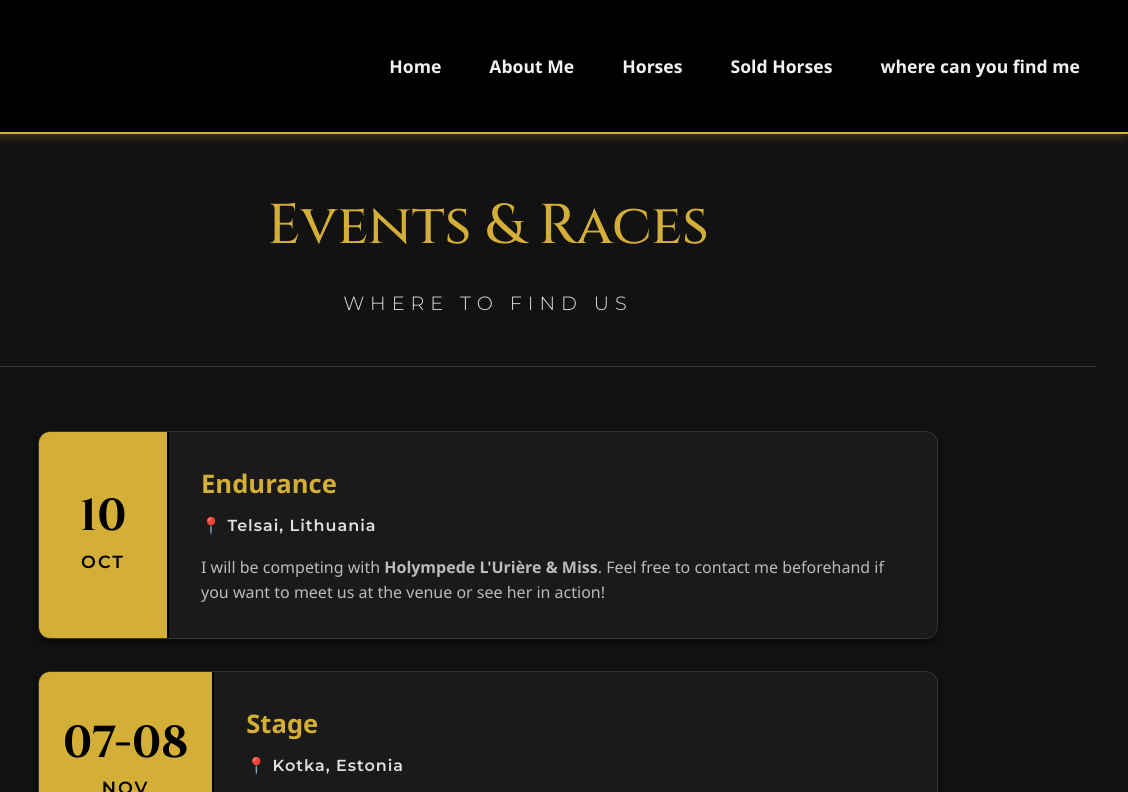
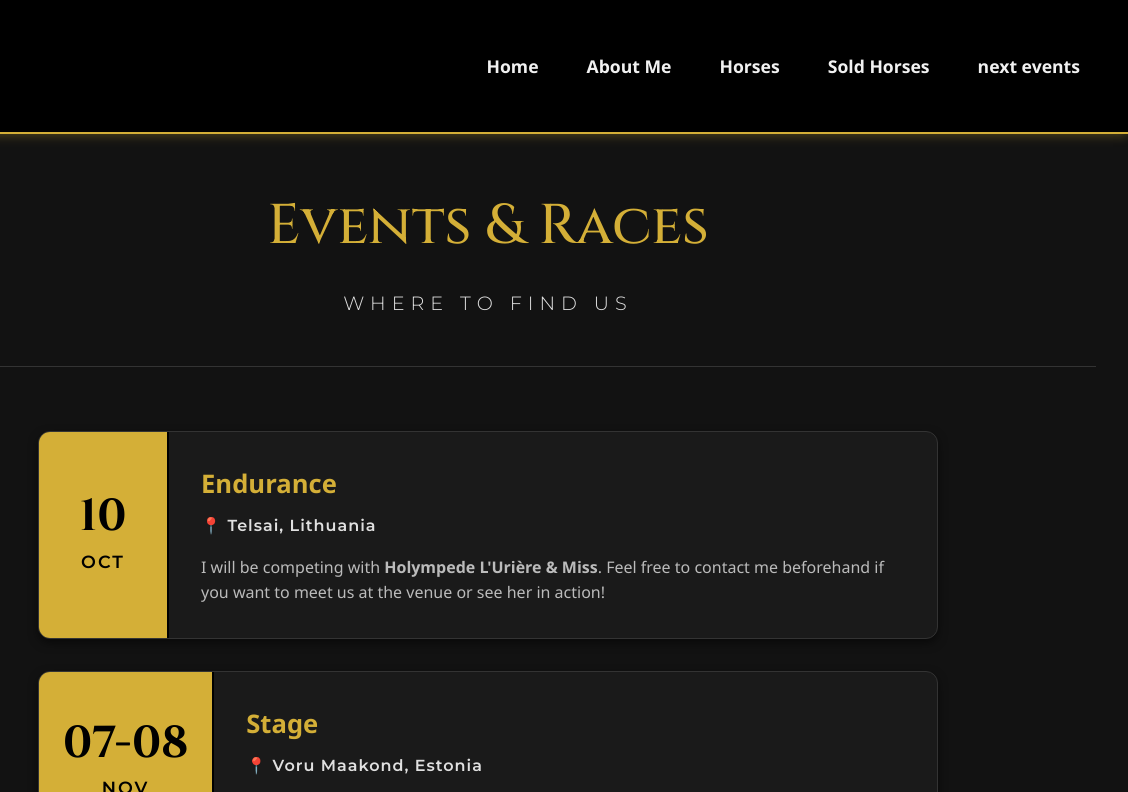
Before and after one commit to Lasergamer-04/Ewa, a plain HTML site: page calender.html in a window 1280 px wide. Shown: the top 792 px of the page, 152-1280 px from the left. Drawn offline with Linux system fonts and the light colour scheme.

Commit message:
Add files via upload

```diff
--- a/calender.html
+++ b/calender.html
@@ -28,7 +28,7 @@
                 <li><a href="about.html">About Me</a></li>
                 <li><a href="horses.html">Horses</a></li>
                 <li><a href="sold.html">Sold Horses</a></li>
-                <li><a href="calender.html">where can you find me</a></li>
+                <li><a href="calender.html">next events</a></li>
             </ul>
         </nav>
     </header>
@@ -62,7 +62,7 @@
                 </div>
                 <div class="event-info">
                     <h2>Stage</h2>
-                    <p class="event-location">📍 Kotka, Estonia</p>
+                    <p class="event-location">📍 Voru Maakond, Estonia</p>
                     <p class="event-description">The Horses are still unknown</p>
                 </div>
             </div>
```
Also changed, not shown: about.html (+1 -1 lines), horse-1.html (+1 -1 lines), horse-2.html (+1 -1 lines), horse-3.html (+1 -1 lines), horse-4.html (+1 -1 lines), horses.html (+1 -1 lines), index.html (+1 -1 lines), sold.html (+1 -1 lines).
